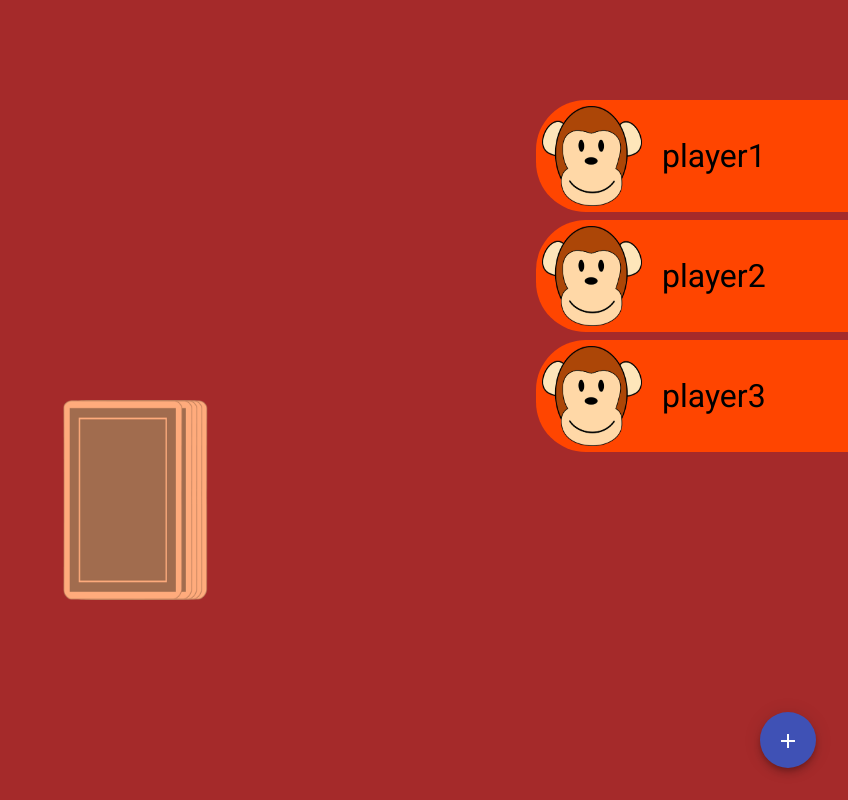
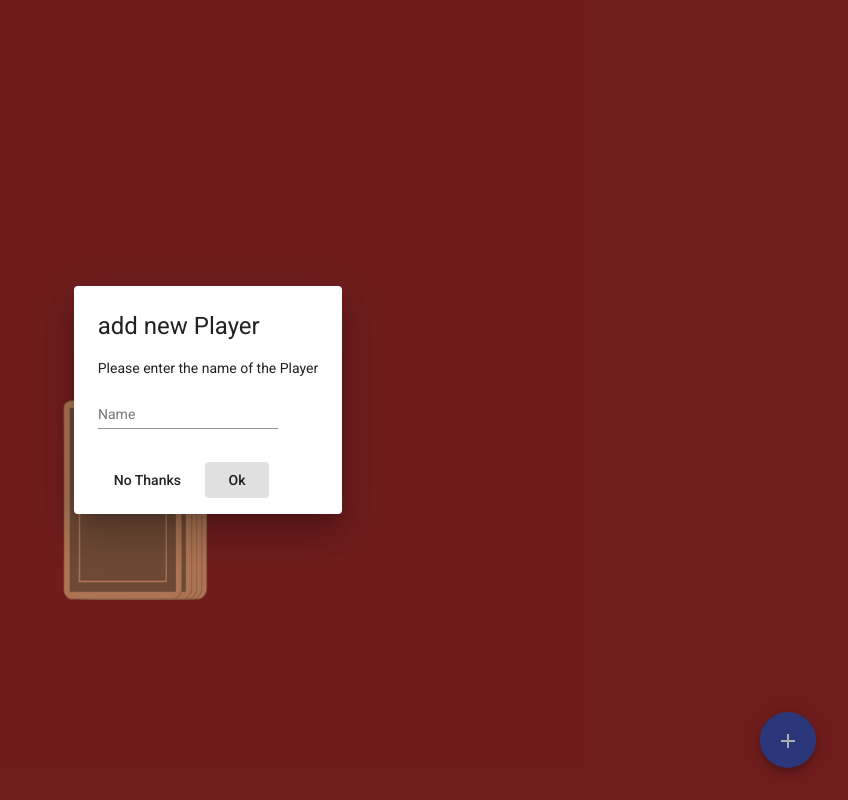
Before and after one commit to sultanoss/ringoffire, an Angular app: page /game in a window 1280 px wide. Both pictures are taken after a click on the button "add". Shown: the whole page, without its empty margins (432-1280 px from the left). Built offline with nearby package versions, Linux system fonts and the light colour scheme.

Commit message:
Added add-player-dialog

```diff
--- /dev/null
+++ b/src/app/dialog-add-player/dialog-add-player.component.html
@@ -0,0 +1,12 @@
+<h1 mat-dialog-title>add new Player</h1>
+<div mat-dialog-content>
+  <p>Please enter the name of the Player</p>
+  <mat-form-field>
+    <mat-label>Name</mat-label>
+    <input matInput [(ngModel)]="name">
+  </mat-form-field>
+</div>
+<div mat-dialog-actions>
+  <button mat-button (click)="onNoClick()">No Thanks</button>
+  <button mat-button [mat-dialog-close]="name" cdkFocusInitial>Ok</button>
+</div>
--- /dev/null
+++ b/src/app/dialog-add-player/dialog-add-player.component.ts
@@ -0,0 +1,19 @@
+import { Component, OnInit } from '@angular/core';
+
+@Component({
+  selector: 'app-dialog-add-player',
+  templateUrl: './dialog-add-player.component.html',
+  styleUrls: ['./dialog-add-player.component.scss']
+})
+export class DialogAddPlayerComponent implements OnInit {
+  name:string = '';
+  constructor() { }
+
+  ngOnInit(): void {
+  }
+
+  onNoClick(){
+
+  }
+
+}
--- a/src/app/game/game.component.html
+++ b/src/app/game/game.component.html
@@ -19,6 +19,6 @@
 
 </div>
 
-<button class="btn-add" mat-fab color="primary">
+<button (click)="openDialog()" class="btn-add" mat-fab color="primary">
     <mat-icon>add</mat-icon>
   </button>
--- a/src/app/game/game.component.ts
+++ b/src/app/game/game.component.ts
@@ -1,5 +1,8 @@
 import { Component, OnInit } from '@angular/core';
 import { Game } from 'src/models/game';
+import {MatDialog,} from '@angular/material/dialog';
+import { DialogAddPlayerComponent } from '../dialog-add-player/dialog-add-player.component';
+
 
 @Component({
   selector: 'app-game',
@@ -10,7 +13,8 @@
   pickCardAnimation = false;
   currentCard: string = '';
   game: Game;
-  constructor() { }
+
+  constructor(public dialog: MatDialog) { }
 
   ngOnInit(): void {
     this.newGame();
@@ -38,4 +42,13 @@
 
   }
 
+  openDialog(): void {
+    const dialogRef = this.dialog.open(DialogAddPlayerComponent);
+
+    dialogRef.afterClosed().subscribe(name => {
+      this.game.players.push(name);
+
+    });
+  }
+
 }
--- a/src/app/start-screen/start-screen.component.scss
+++ b/src/app/start-screen/start-screen.component.scss
@@ -36,7 +36,7 @@
         width: 160px;
         height: 40px;
         background-color: gold;
-        margin-top: 20px;
+        margin-top: 50px;
         border-radius: 15px;
         font-weight: bold;
         cursor: pointer;
--- a/src/models/game.ts
+++ b/src/models/game.ts
@@ -1,6 +1,6 @@
 export class Game {
 
-    public players: string[] = ['player1','player2','player3'];
+    public players: string[] = [];
     public stack: string[] = [];
     public playedCards: string[] = [];
     currentPlayer: Number = 0;
```
Also changed, not shown: src/app/app.module.ts (+12 -2 lines), src/app/dialog-add-player/dialog-add-player.component.scss (added), 1 other file (tests, documents, lock files or other folders).
